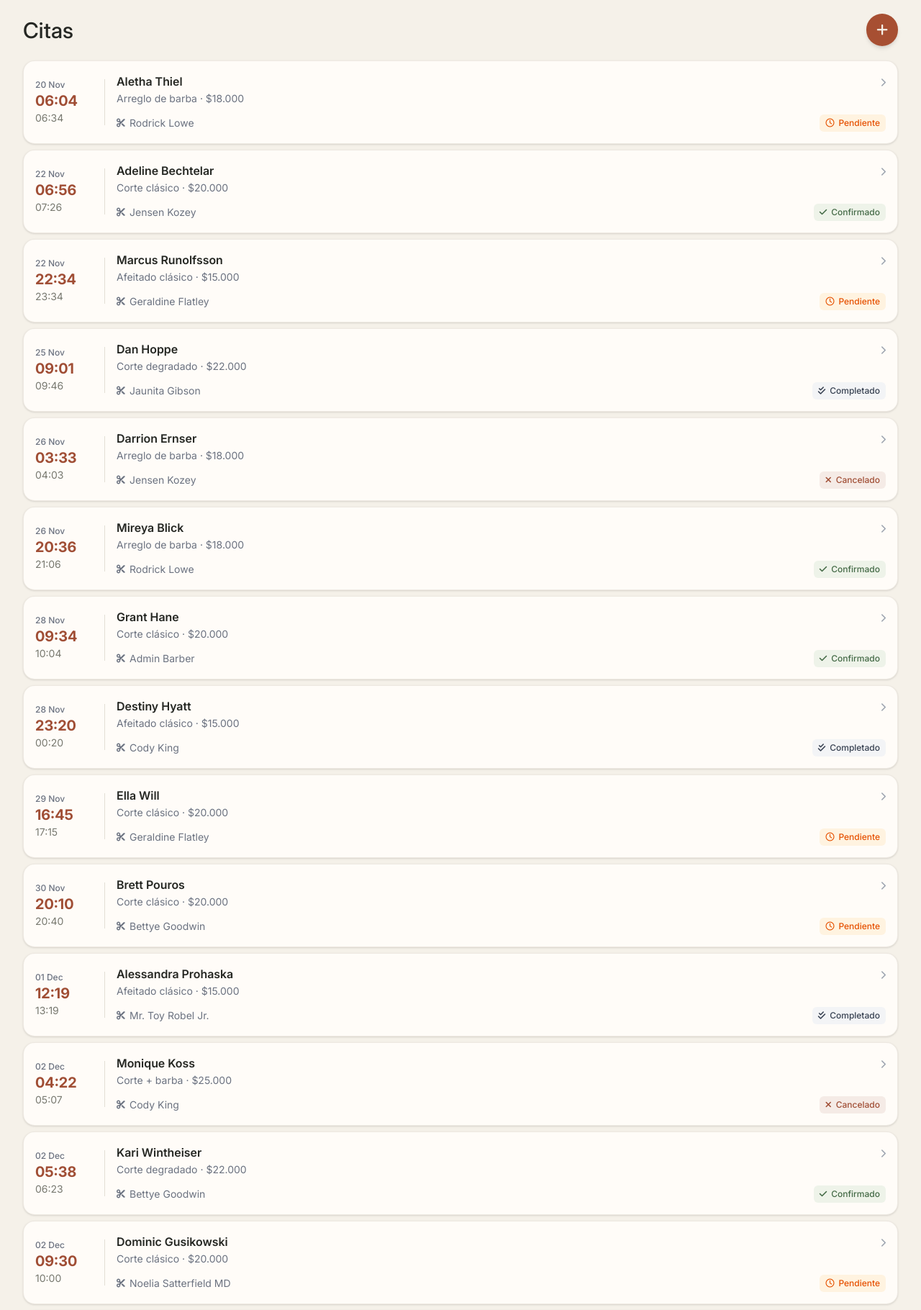
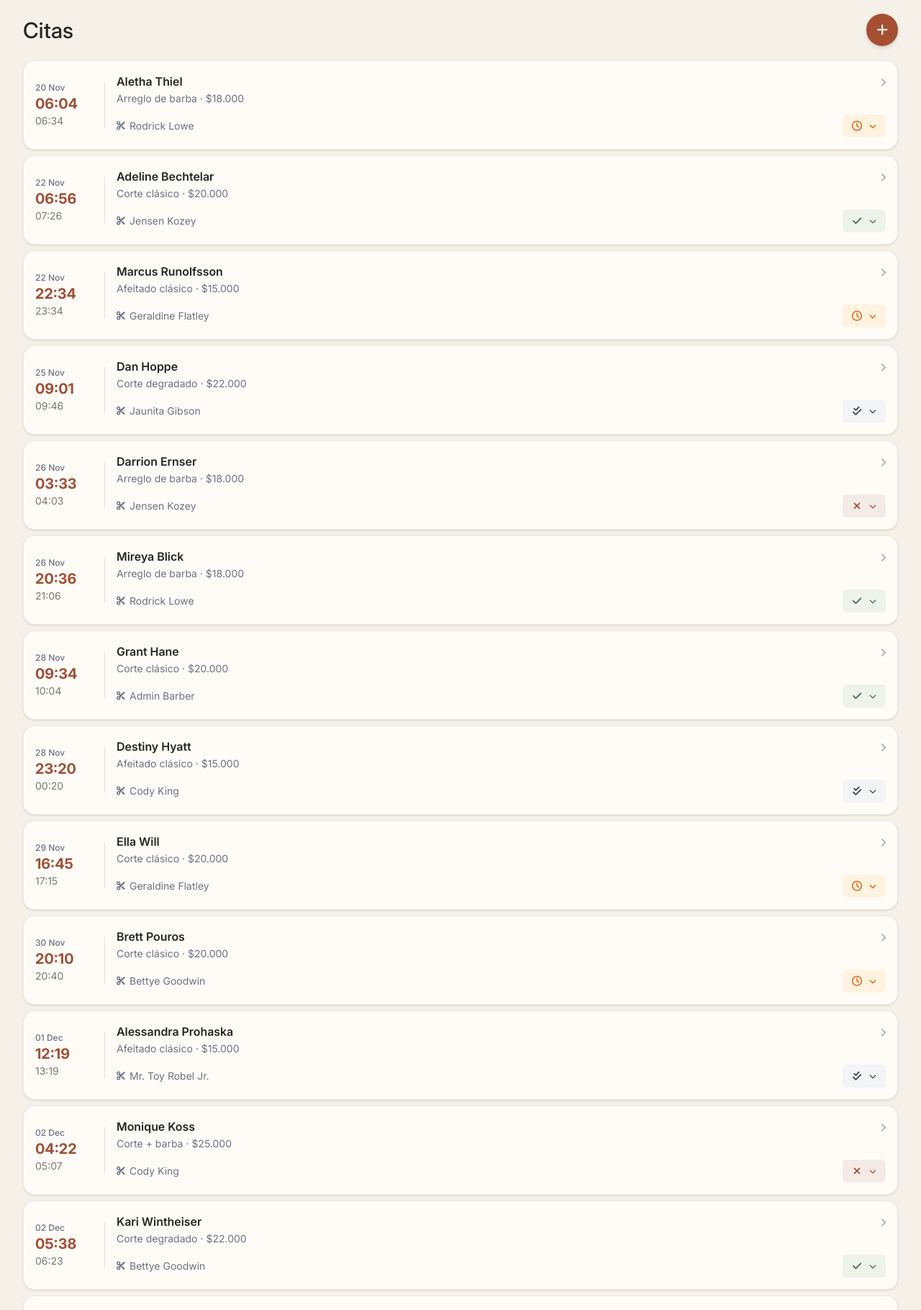
Before and after one commit to londonoburgoscristiancamilo-coder/barberking, a Laravel app: page /citas in a window 1280 px wide. Shown: the part 76-1896 px from the top of the page at 72% size. Run offline with Laravel 12, Linux system fonts and the light colour scheme; a user stored in the database is signed in; data comes from the database, SQL or seed files in the repository; style sheets or scripts are compiled from the project's sources; some libraries are stand-ins or nearby versions.

Commit message:
feat(citas): permitir actualizar estados desde las tarjetas

```diff
--- a/app/Http/Controllers/CitasController.php
+++ b/app/Http/Controllers/CitasController.php
@@ -164,4 +164,32 @@ class CitasController extends Controller
 
         return response()->json($horas);
     }
+
+    public function actualizarEstado(Request $request, Citas $cita)
+    {
+        // Validar el estado seleccionado
+        $datos = $request->validate([
+            'estado' => [
+                'required',
+                Rule::in([
+                    'pendiente',
+                    'confirmada',
+                    'completada',
+                    'cancelada'
+                ])
+            ]
+        ]);
+
+        // Evitar actualizaciones innecesarias
+        if ($cita->estado === $datos['estado']) {
+            return redirect()->route('citas.index');
+        }
+
+        // Actualizar únicamente el estado de la cita
+        $cita->estado = $datos['estado'];
+        $cita->save();
+
+        return redirect()->route('citas.index')
+            ->with('success', 'El estado de la cita se actualizó correctamente.');
+    }
 }
--- a/resources/views/components/tarjeta-cita.blade.php
+++ b/resources/views/components/tarjeta-cita.blade.php
@@ -12,7 +12,7 @@
 ])
 
 @php
-    $estadoClean = strtolower($estado);
+    $estadoClean = strtolower(trim($estado));
 
     $estadoColors = match($estadoClean) {
         'confirmada', 'confirmado' => 'bg-status-confirmed-bg text-status-confirmed-text',
@@ -31,9 +31,10 @@
     };
 @endphp
 
-<a href="{{ route('citas.edit', $id) }}"
-    class="block bg-card-surface rounded-2xl border border-border-light/60 px-4 py-4 shadow-sm hover:shadow-md transition-shadow">
+<!-- Tarjeta principal -->
+<div class="relative bg-card-surface rounded-2xl border border-border-light/60 px-4 py-4 shadow-sm hover:shadow-md transition-shadow">
 
+    <!-- Contenido de la tarjeta -->
     <div class="flex items-center flex-col xs:flex-row text-left">
 
         <!-- Fecha y hora -->
@@ -79,18 +80,73 @@
             </div>
 
             <div class="flex items-center justify-between mt-3 gap-2">
-                <div class="flex items-center text-sm text-card-muted min-w-0">
+
+                <!-- Barbero -->
+                <div class="flex items-center text-sm text-card-muted min-w-0 flex-1">
                     <i class="fa-solid fa-scissors mr-1.5 text-xs shrink-0"></i>
                     <span class="truncate">{{ $barbero }}</span>
                 </div>
 
-                <!-- Estado -->
-                <div class="flex items-center rounded-md {{ $estadoColors }} px-2 py-1 text-xs font-medium shrink-0">
-                    <i class="{{ $estadoIcon }} mr-1.5"></i>
-                    {{ ucfirst($estado) }}
-                </div>
+                <!-- Selector de estado -->
+                <form action="{{ route('citas.estado', $id) }}"
+                      method="POST"
+                      class="relative z-20 shrink-0">
+
+                    @csrf
+                    @method('PATCH')
+
+                    <div class="relative inline-flex items-center justify-center gap-2 rounded-md {{ $estadoColors }} px-3 py-2 cursor-pointer focus-within:ring-2 focus-within:ring-auth-accent">
+
+                        <!-- Ícono del estado -->
+                        <span class="flex items-center justify-center w-4 h-4 pointer-events-none">
+                            <i class="{{ $estadoIcon }} text-sm leading-none"></i>
+                        </span>
+
+                        <!-- Flecha del desplegable -->
+                        <span class="flex items-center justify-center w-3 h-4 pointer-events-none">
+                            <i class="fa-solid fa-chevron-down text-[10px] leading-none"></i>
+                        </span>
+
+                        <!-- Selector invisible sobre los íconos -->
+                        <select name="estado"
+                                aria-label="Cambiar estado de la cita {{ $id }}. Estado actual: {{ ucfirst($estadoClean) }}"
+                                title="Estado: {{ ucfirst($estadoClean) }}"
+                                onchange="this.form.requestSubmit()"
+                                class="absolute inset-0 z-10 w-full h-full opacity-0 cursor-pointer">
+
+                            <option value="pendiente"
+                                    @selected($estadoClean === 'pendiente')>
+                                Pendiente
+                            </option>
+
+                            <option value="confirmada"
+                                    @selected(in_array($estadoClean, ['confirmada', 'confirmado']))>
+                                Confirmada
+                            </option>
+
+                            <option value="completada"
+                                    @selected(in_array($estadoClean, ['completada', 'completado']))>
+                                Completada
+                            </option>
+
+                            <option value="cancelada"
+                                    @selected(in_array($estadoClean, ['cancelada', 'cancelado']))>
+                                Cancelada
+                            </option>
+
+                        </select>
+
+                    </div>
+                </form>
+
             </div>
-
         </div>
     </div>
-</a>
+
+    <!-- Enlace de edición -->
+    <a href="{{ route('citas.edit', $id) }}"
+       class="absolute inset-0 z-0 rounded-2xl"
+       aria-label="Editar cita de {{ $cliente }}">
+    </a>
+
+</div>
--- a/routes/web.php
+++ b/routes/web.php
@@ -33,6 +33,7 @@ Route::middleware('auth')->group(function () {
 Route::middleware('auth')->group(function () {
     Route::resource('citas', CitasController::class);
     Route::get('/api/citas/disponibilidad', [CitasController::class, 'obtenerDisponibilidad'])->name('citas.disponibilidad');
+    Route::patch('/citas/{cita}/estado', [CitasController::class, 'actualizarEstado'])->name('citas.estado');
 });
 
 require __DIR__.'/auth.php';
```
